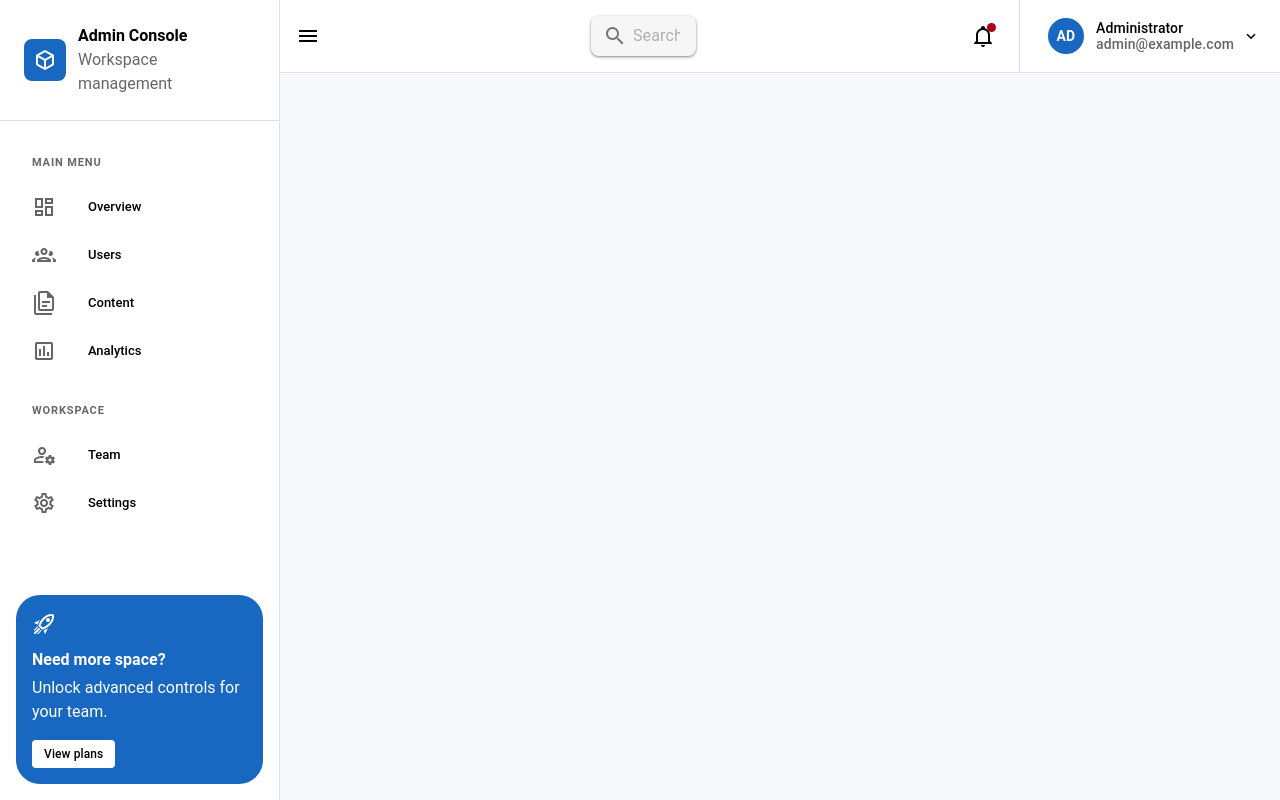
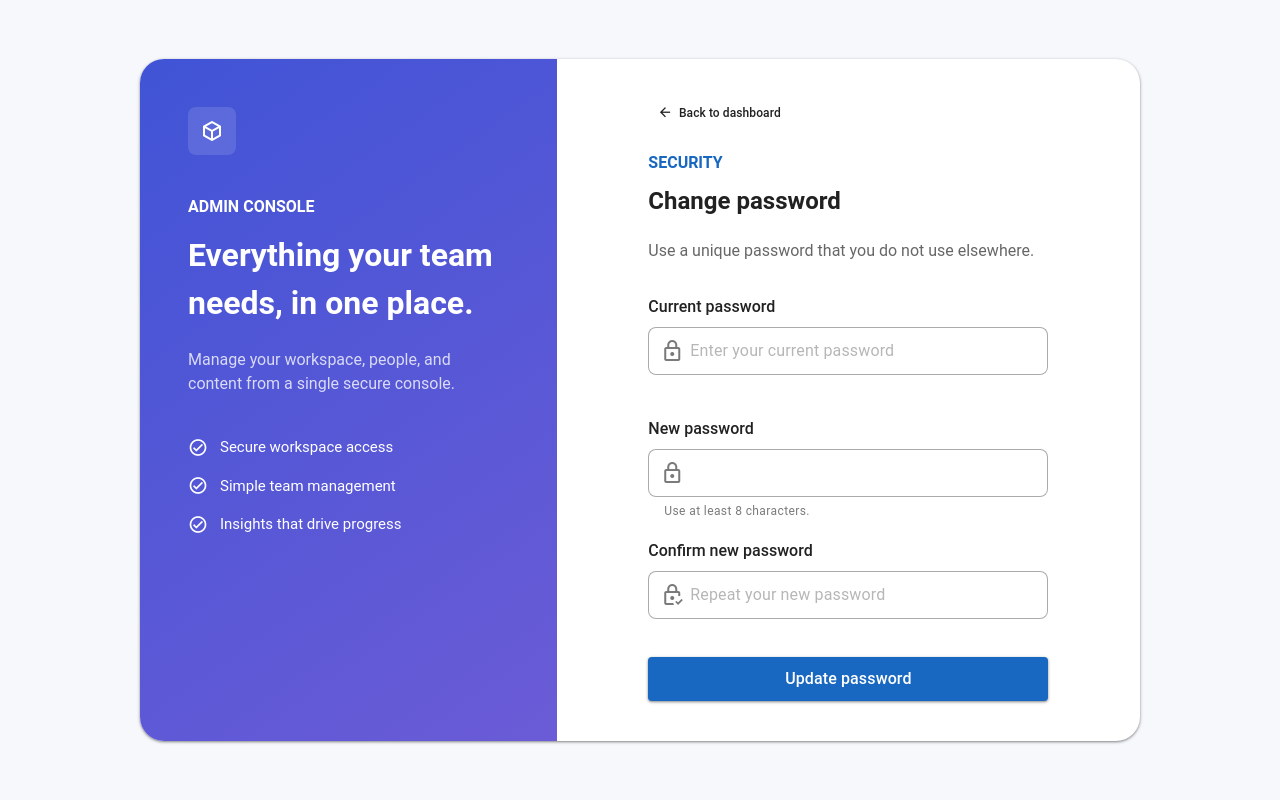
Before and after one commit to tigenslab/cube-admin-web, a Nuxt app: page /sessions/change_password in a window 1280 px wide. Built offline with nearby package versions, Linux system fonts and the light colour scheme.

Commit message:
Add sessions screens

```diff
--- /dev/null
+++ b/app/layouts/auth.vue
@@ -0,0 +1,48 @@
+<template>
+  <VMain class="auth-main d-flex align-center justify-center pa-4">
+    <VCard class="auth-card" max-width="1000" rounded="xl" width="100%">
+      <VRow no-gutters>
+        <VCol class="auth-aside pa-8 pa-md-12" cols="12" md="5">
+          <VAvatar color="white" rounded="lg" size="48" variant="tonal">
+            <VIcon icon="mdi-cube-outline" />
+          </VAvatar>
+          <div class="text-overline font-weight-bold mt-10">ADMIN CONSOLE</div>
+          <h1 class="text-h4 font-weight-bold mt-3">Everything your team needs, in one place.</h1>
+          <p class="text-body-1 auth-copy mt-5">Manage your workspace, people, and content from a single secure console.</p>
+
+          <div class="auth-benefit mt-10">
+            <VIcon icon="mdi-check-circle-outline" size="20" />
+            <span>Secure workspace access</span>
+          </div>
+          <div class="auth-benefit mt-4">
+            <VIcon icon="mdi-check-circle-outline" size="20" />
+            <span>Simple team management</span>
+          </div>
+          <div class="auth-benefit mt-4">
+            <VIcon icon="mdi-check-circle-outline" size="20" />
+            <span>Insights that drive progress</span>
+          </div>
+        </VCol>
+
+        <VCol class="d-flex align-center pa-6 pa-sm-10" cols="12" md="7">
+          <div class="auth-form mx-auto w-100">
+            <slot />
+          </div>
+        </VCol>
+      </VRow>
+    </VCard>
+  </VMain>
+</template>
+
+<style scoped>
+.auth-main { background: #f6f8fc; min-height: 100vh; }
+.auth-card { overflow: hidden; }
+.auth-aside { background: linear-gradient(145deg, #4054d6, #6b5bd6); color: white; min-height: 580px; }
+.auth-copy { color: rgba(255, 255, 255, 0.78); max-width: 360px; }
+.auth-benefit { align-items: center; display: flex; font-size: 0.9375rem; gap: 12px; }
+.auth-form { max-width: 400px; }
+
+@media (max-width: 960px) {
+  .auth-aside { min-height: auto; }
+}
+</style>
--- /dev/null
+++ b/app/pages/sessions/change_password.vue
@@ -0,0 +1,35 @@
+<script setup lang="ts">
+definePageMeta({ layout: 'auth' })
+
+const currentPassword = ref('')
+const password = ref('')
+const confirmation = ref('')
+const submitted = ref(false)
+
+function changePassword() {
+  submitted.value = true
+}
+</script>
+
+<template>
+  <div>
+    <VBtn class="mb-6" prepend-icon="mdi-arrow-left" size="small" to="/" variant="text">Back to dashboard</VBtn>
+    <div class="text-overline text-primary font-weight-bold">SECURITY</div>
+    <h2 class="text-h4 font-weight-bold mt-2">Change password</h2>
+    <p class="text-body-2 text-medium-emphasis mt-3">Use a unique password that you do not use elsewhere.</p>
+
+    <VAlert v-if="submitted" class="mt-6" color="success" density="compact" icon="mdi-check-circle-outline" variant="tonal">
+      Your password has been updated.
+    </VAlert>
+
+    <VForm class="mt-8" @submit.prevent="changePassword">
+      <label class="text-body-2 font-weight-medium" for="current-password">Current password</label>
+      <VTextField id="current-password" v-model="currentPassword" class="mt-2" density="comfortable" placeholder="Enter your current password" prepend-inner-icon="mdi-lock-outline" required rounded="lg" type="password" variant="outlined" />
+      <label class="text-body-2 font-weight-medium d-block mt-5" for="changed-password">New password</label>
+      <VTextField id="changed-password" v-model="password" class="mt-2" density="comfortable" hint="Use at least 8 characters." persistent-hint prepend-inner-icon="mdi-lock-outline" required rounded="lg" type="password" variant="outlined" />
+      <label class="text-body-2 font-weight-medium d-block mt-5" for="changed-confirmation">Confirm new password</label>
+      <VTextField id="changed-confirmation" v-model="confirmation" class="mt-2" density="comfortable" placeholder="Repeat your new password" prepend-inner-icon="mdi-lock-check-outline" required rounded="lg" type="password" variant="outlined" />
+      <VBtn block class="mt-4" color="primary" size="large" type="submit">Update password</VBtn>
+    </VForm>
+  </div>
+</template>
--- /dev/null
+++ b/app/pages/sessions/login.vue
@@ -0,0 +1,38 @@
+<script setup lang="ts">
+definePageMeta({ layout: 'auth' })
+
+const email = ref('')
+const password = ref('')
+const submitted = ref(false)
+
+function login() {
+  submitted.value = true
+}
+</script>
+
+<template>
+  <div>
+    <div class="text-overline text-primary font-weight-bold">WELCOME BACK</div>
+    <h2 class="text-h4 font-weight-bold mt-2">Sign in to your account</h2>
+    <p class="text-body-2 text-medium-emphasis mt-3">Enter your details to continue to your workspace.</p>
+
+    <VAlert v-if="submitted" class="mt-6" color="success" density="compact" icon="mdi-check-circle-outline" variant="tonal">
+      Demo login submitted successfully.
+    </VAlert>
+
+    <VForm class="mt-8" @submit.prevent="login">
+      <label class="text-body-2 font-weight-medium" for="email">Email address</label>
+      <VTextField id="email" v-model="email" class="mt-2" density="comfortable" placeholder="you@example.com" prepend-inner-icon="mdi-email-outline" required rounded="lg" type="email" variant="outlined" />
+
+      <div class="d-flex align-center justify-space-between mt-2">
+        <label class="text-body-2 font-weight-medium" for="password">Password</label>
+        <NuxtLink class="text-primary text-body-2 font-weight-medium" to="/sessions/set_password">Forgot password?</NuxtLink>
+      </div>
+      <VTextField id="password" v-model="password" class="mt-2" density="comfortable" placeholder="Enter your password" prepend-inner-icon="mdi-lock-outline" required rounded="lg" type="password" variant="outlined" />
+
+      <VBtn block class="mt-4" color="primary" size="large" type="submit">Sign in</VBtn>
+    </VForm>
+
+    <div class="text-center text-body-2 text-medium-emphasis mt-8">Need an account? <NuxtLink class="text-primary font-weight-medium" to="/sessions/set_password">Contact an administrator</NuxtLink></div>
+  </div>
+</template>
--- /dev/null
+++ b/app/pages/sessions/set_password.vue
@@ -0,0 +1,32 @@
+<script setup lang="ts">
+definePageMeta({ layout: 'auth' })
+
+const password = ref('')
+const confirmation = ref('')
+const submitted = ref(false)
+
+function setPassword() {
+  submitted.value = true
+}
+</script>
+
+<template>
+  <div>
+    <VBtn class="mb-6" prepend-icon="mdi-arrow-left" size="small" to="/sessions/login" variant="text">Back to sign in</VBtn>
+    <div class="text-overline text-primary font-weight-bold">ACCOUNT SETUP</div>
+    <h2 class="text-h4 font-weight-bold mt-2">Set your password</h2>
+    <p class="text-body-2 text-medium-emphasis mt-3">Create a strong password to protect your account.</p>
+
+    <VAlert v-if="submitted" class="mt-6" color="success" density="compact" icon="mdi-check-circle-outline" variant="tonal">
+      Your password has been set. You can now sign in.
+    </VAlert>
+
+    <VForm class="mt-8" @submit.prevent="setPassword">
+      <label class="text-body-2 font-weight-medium" for="new-password">New password</label>
+      <VTextField id="new-password" v-model="password" class="mt-2" density="comfortable" hint="Use at least 8 characters." persistent-hint prepend-inner-icon="mdi-lock-outline" required rounded="lg" type="password" variant="outlined" />
+      <label class="text-body-2 font-weight-medium d-block mt-5" for="confirm-password">Confirm password</label>
+      <VTextField id="confirm-password" v-model="confirmation" class="mt-2" density="comfortable" placeholder="Repeat your password" prepend-inner-icon="mdi-lock-check-outline" required rounded="lg" type="password" variant="outlined" />
+      <VBtn block class="mt-4" color="primary" size="large" type="submit">Set password</VBtn>
+    </VForm>
+  </div>
+</template>
```
